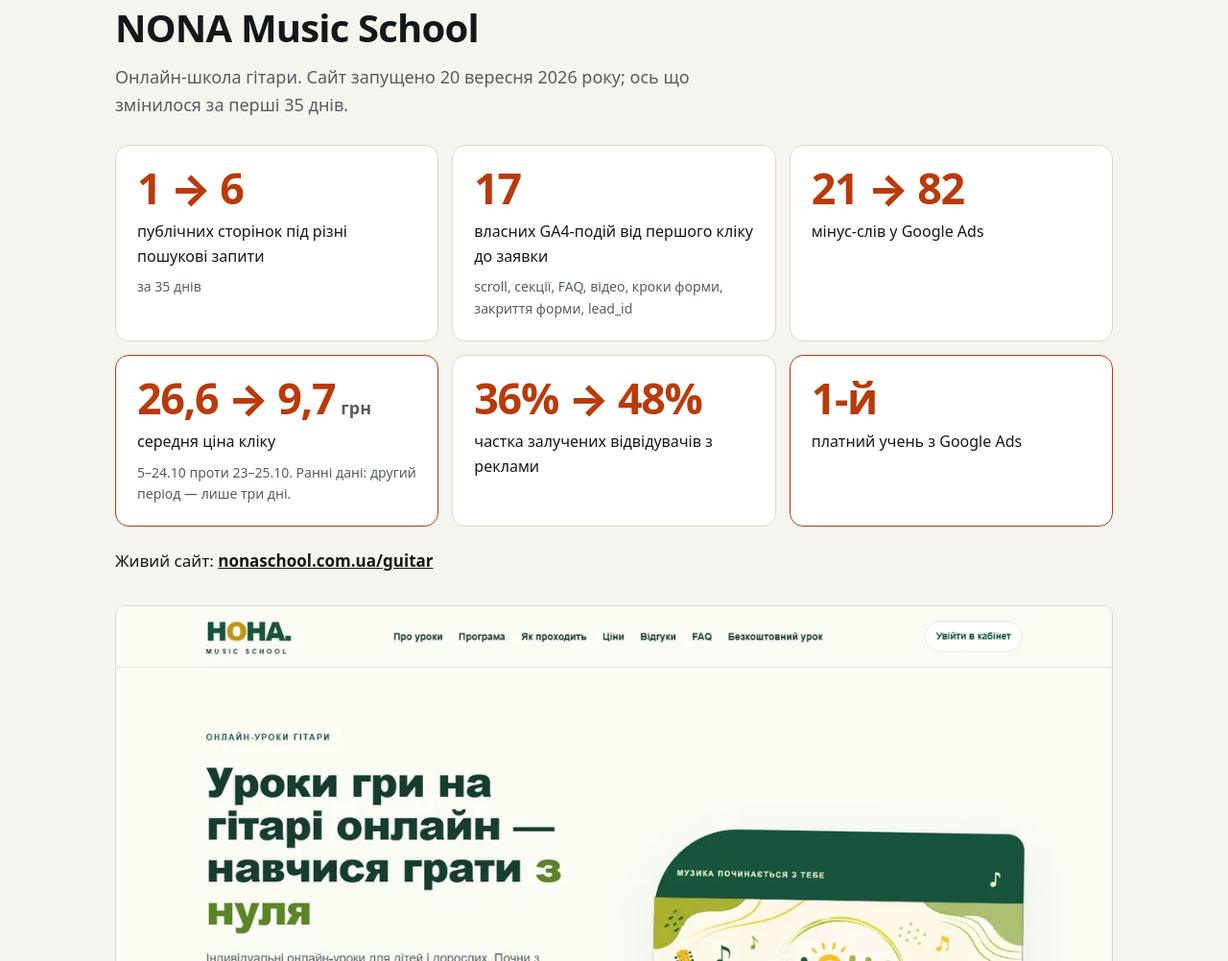
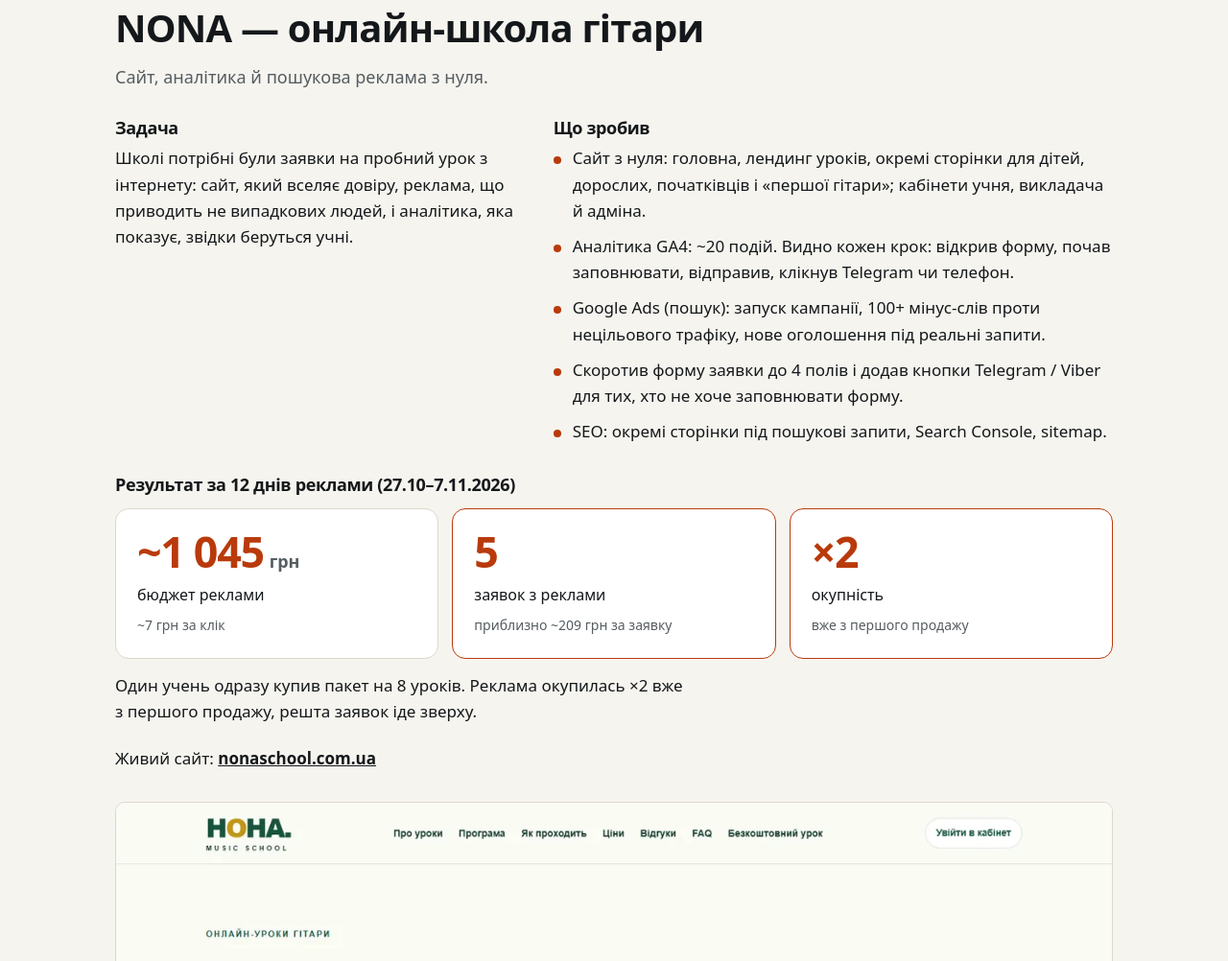
Before and after one commit to laftmix-maxfit/fitsak-studio, a plain HTML site: page ua/index.html in a window 1280 px wide. Shown: the part 1380-2382 px from the top of the page at 96% size. Drawn offline with Linux system fonts and the light colour scheme.

Commit message:
Rewrite NONA case with 12-day ads results (EN + UA)
Goal / what I did / results cards (~1 045 UAH, 5 leads, 2x payback), hidden testimonial slot, link to nonaschool.com.ua. Hero proof card updated to match. style.css v=3.

Co-Authored-By: Claude Sonnet 5.5 <noreply@anthropic.com>

```diff
--- a/css/style.css
+++ b/css/style.css
@@ -220,3 +220,18 @@ body.is-contact-visible .sticky-cta, body.has-consent .sticky-cta { display: non
 @media (prefers-reduced-motion: reduce) {
   html { scroll-behavior: auto; }
 }
+
+.case__body { display: grid; gap: 24px; margin-bottom: 32px; }
+.case__h { font-size: 1.125rem; margin-bottom: 8px; }
+.case__h--results { margin-bottom: 14px; }
+.case__list { display: grid; gap: 10px; }
+.case__list li { position: relative; padding-left: 20px; }
+.case__list li::before { content: ""; position: absolute; left: 0; top: 0.7em; width: 8px; height: 8px; border-radius: 50%; background: var(--accent); }
+.case__result { margin-top: 14px; max-width: 62ch; }
+.quote { margin: 24px 0 0; padding: 18px 22px; border-left: 3px solid var(--accent); background: var(--surface); border-radius: var(--radius); }
+.quote[hidden] { display: none; }
+.quote blockquote { margin: 0 0 8px; font-size: 1.125rem; }
+.quote figcaption { color: var(--muted); font-size: 0.9375rem; }
+@media (min-width: 720px) {
+  .case__body { grid-template-columns: 1fr 1.4fr; gap: 40px; }
+}
--- a/ua/index.html
+++ b/ua/index.html
@@ -27,7 +27,7 @@
 <meta property="og:locale" content="uk_UA">
 <meta property="og:locale:alternate" content="en_US">
 <meta name="twitter:card" content="summary_large_image">
-<link rel="stylesheet" href="../css/style.css?v=2">
+<link rel="stylesheet" href="../css/style.css?v=3">
 <script type="application/ld+json">
 {
   "@context": "https://schema.org",
@@ -98,9 +98,9 @@
         </div>
       </div>
       <aside class="proof" aria-label="Ключовий результат">
-        <p class="proof__label">NONA Music School · середня ціна кліку</p>
-        <p class="proof__num">26,6 → 9,7<small>грн</small></p>
-        <p class="proof__note">5–24.10 проти 23–25.10.2026. Ранні дані: поки що три дні.</p>
+        <p class="proof__label">NONA · заявки з Google Ads</p>
+        <p class="proof__num">5<small>заявок</small></p>
+        <p class="proof__note">12 днів реклами, ~1 045 грн бюджету, ~209 грн за заявку (27.10–7.11.2026).</p>
         <a href="#case" data-cta="hero_proof">Читати кейс повністю</a>
       </aside>
     </div>
@@ -122,41 +122,53 @@
     <div class="wrap">
       <div class="case__head">
         <p class="eyebrow">Кейс</p>
-        <h2 class="h2">NONA Music School</h2>
-        <p class="lead">Онлайн-школа гітари. Сайт запущено 20 вересня 2026 року; ось що змінилося за перші 35 днів.</p>
+        <h2 class="h2">NONA — онлайн-школа гітари</h2>
+        <p class="lead">Сайт, аналітика й пошукова реклама з нуля.</p>
       </div>
 
+      <div class="case__body">
+        <div>
+          <h3 class="case__h">Задача</h3>
+          <p>Школі потрібні були заявки на пробний урок з інтернету: сайт, який вселяє довіру, реклама, що приводить не випадкових людей, і аналітика, яка показує, звідки беруться учні.</p>
+        </div>
+        <div>
+          <h3 class="case__h">Що зробив</h3>
+          <ul class="case__list">
+            <li>Сайт з нуля: головна, лендинг уроків, окремі сторінки для дітей, дорослих, початківців і «першої гітари»; кабінети учня, викладача й адміна.</li>
+            <li>Аналітика GA4: ~20 подій. Видно кожен крок: відкрив форму, почав заповнювати, відправив, клікнув Telegram чи телефон.</li>
+            <li>Google Ads (пошук): запуск кампанії, 100+ мінус-слів проти нецільового трафіку, нове оголошення під реальні запити.</li>
+            <li>Скоротив форму заявки до 4 полів і додав кнопки Telegram / Viber для тих, хто не хоче заповнювати форму.</li>
+            <li>SEO: окремі сторінки під пошукові запити, Search Console, sitemap.</li>
+          </ul>
+        </div>
+      </div>
+
+      <h3 class="case__h case__h--results">Результат за 12 днів реклами (27.10–7.11.2026)</h3>
       <ul class="metrics">
         <li class="metric">
-          <p class="metric__num">1 → 6</p>
-          <p class="metric__text">публічних сторінок під різні пошукові запити</p>
-          <p class="metric__note">за 35 днів</p>
-        </li>
-        <li class="metric">
-          <p class="metric__num">17</p>
-          <p class="metric__text">власних GA4-подій від першого кліку до заявки</p>
-          <p class="metric__note">scroll, секції, FAQ, відео, кроки форми, закриття форми, lead_id</p>
-        </li>
-        <li class="metric">
-          <p class="metric__num">21 → 82</p>
-          <p class="metric__text">мінус-слів у Google Ads</p>
+          <p class="metric__num">~1 045<small>грн</small></p>
+          <p class="metric__text">бюджет реклами</p>
+          <p class="metric__note">~7 грн за клік</p>
         </li>
         <li class="metric metric--lead">
-          <p class="metric__num">26,6 → 9,7<small>грн</small></p>
-          <p class="metric__text">середня ціна кліку</p>
-          <p class="metric__note">5–24.10 проти 23–25.10. Ранні дані: другий період — лише три дні.</p>
-        </li>
-        <li class="metric">
-          <p class="metric__num">36% → 48%</p>
-          <p class="metric__text">частка залучених відвідувачів з реклами</p>
+          <p class="metric__num">5</p>
+          <p class="metric__text">заявок з реклами</p>
+          <p class="metric__note">приблизно ~209 грн за заявку</p>
         </li>
         <li class="metric metric--lead">
-          <p class="metric__num">1-й</p>
-          <p class="metric__text">платний учень з Google Ads</p>
+          <p class="metric__num">×2</p>
+          <p class="metric__text">окупність</p>
+          <p class="metric__note">вже з першого продажу</p>
         </li>
       </ul>
+      <p class="case__result">Один учень одразу купив пакет на 8 уроків. Реклама окупилась ×2 вже з першого продажу, решта заявок іде зверху.</p>
 
-      <p class="case__link">Живий сайт: <a href="https://nonaschool.com.ua/guitar/" target="_blank" rel="noopener">nonaschool.com.ua/guitar</a></p>
+      <figure class="quote" hidden>
+        <blockquote>“…”</blockquote>
+        <figcaption>Арсен, засновник NONA</figcaption>
+      </figure>
+
+      <p class="case__link">Живий сайт: <a href="https://nonaschool.com.ua/" target="_blank" rel="noopener">nonaschool.com.ua</a></p>
 
       <div class="shots">
         <figure class="shot shot--desktop">
```
Also changed, not shown: index.html (+40 -28 lines), privacy/index.html (+1 -1 lines), ua/privacy/index.html (+1 -1 lines), docs/screens/en-case-1440.png (added), docs/screens/en-case-390.png (added), docs/screens/ua-case-1440.png (added), docs/screens/ua-case-390.png (added).
